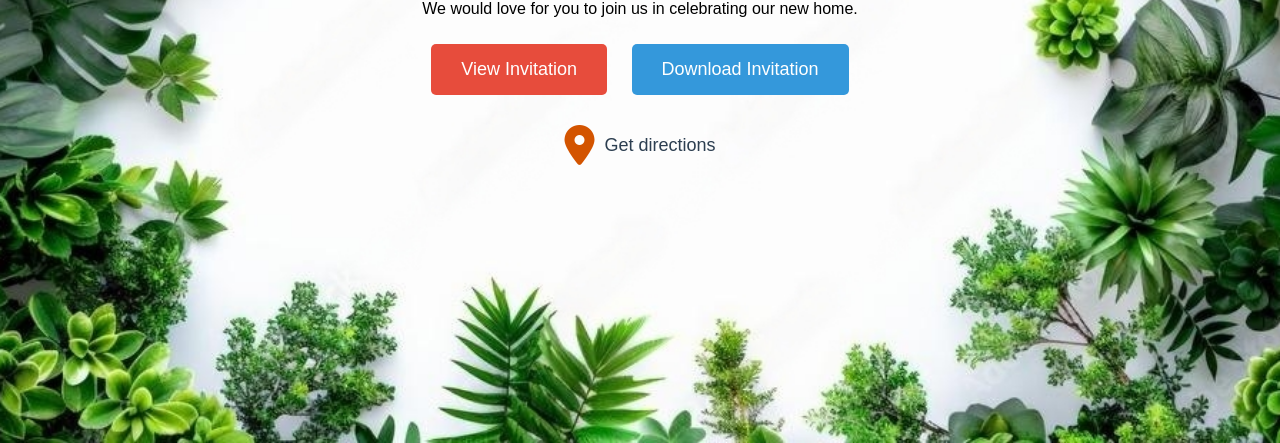
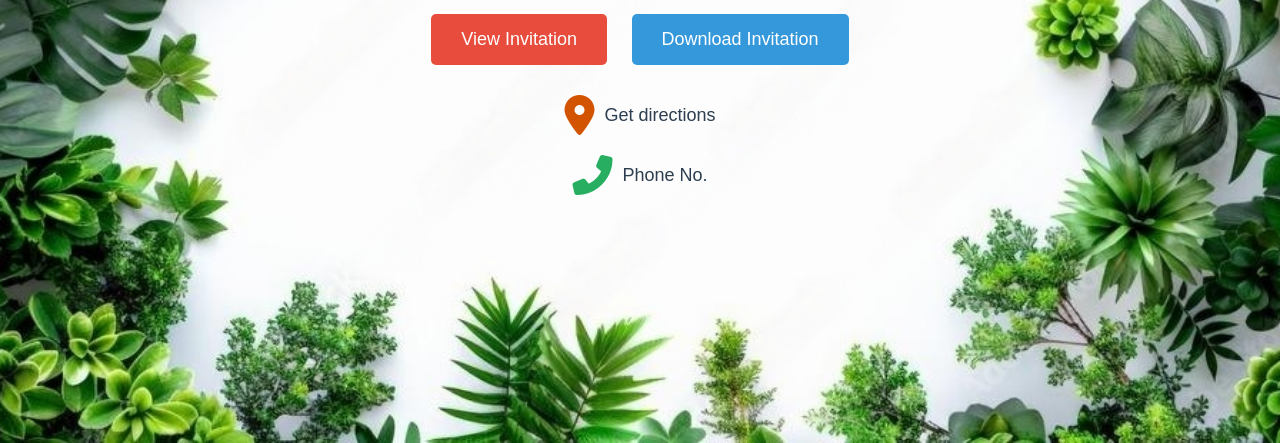
Before and after one commit to Larapraneeth/House_invitation, a plain HTML site: page index.html in a window 1280 px wide. Shown: the part 357-800 px from the top of the page. Drawn offline with Linux system fonts and the light colour scheme.

Commit message:
Update index.html

```diff
--- a/index.html
+++ b/index.html
@@ -17,7 +17,7 @@
             height: 100vh;
             background-color: #9adff3;
             font-family: Arial, sans-serif;
-            background: url('home_bg.jpeg') no-repeat center center/cover; /* Corrected background image syntax */
+            background: url('Home_bg.jpeg') no-repeat center center/cover;
         }
         .button-container {
             text-align: center;
@@ -69,6 +69,31 @@
             font-size: 18px;
             color: #2c3e50;
         }
+        .phone-contact {
+            margin-top: 20px;
+            display: flex;
+            justify-content: center;
+            align-items: center;
+        }
+        .phone-contact a {
+            text-decoration: none;
+            display: flex;
+            align-items: center;
+        }
+        .phone-contact i {
+            font-size: 40px;
+            color: #27ae60;
+            cursor: pointer;
+            transition: color 0.3s ease;
+        }
+        .phone-contact i:hover {
+            color: #2ecc71;
+        }
+        .phone-contact span {
+            margin-left: 10px;
+            font-size: 18px;
+            color: #2c3e50;
+        }
     </style>
 </head>
 <body>
@@ -87,6 +112,12 @@
                 <span>Get directions</span>
             </a>
         </div>
+        <div class="phone-contact">
+            <a href="tel:+9392664263">
+                <i class="fas fa-phone-alt"></i>
+                <span>Phone No.</span>
+            </a>
+        </div>
     </div>
 </body>
 </html>
```
